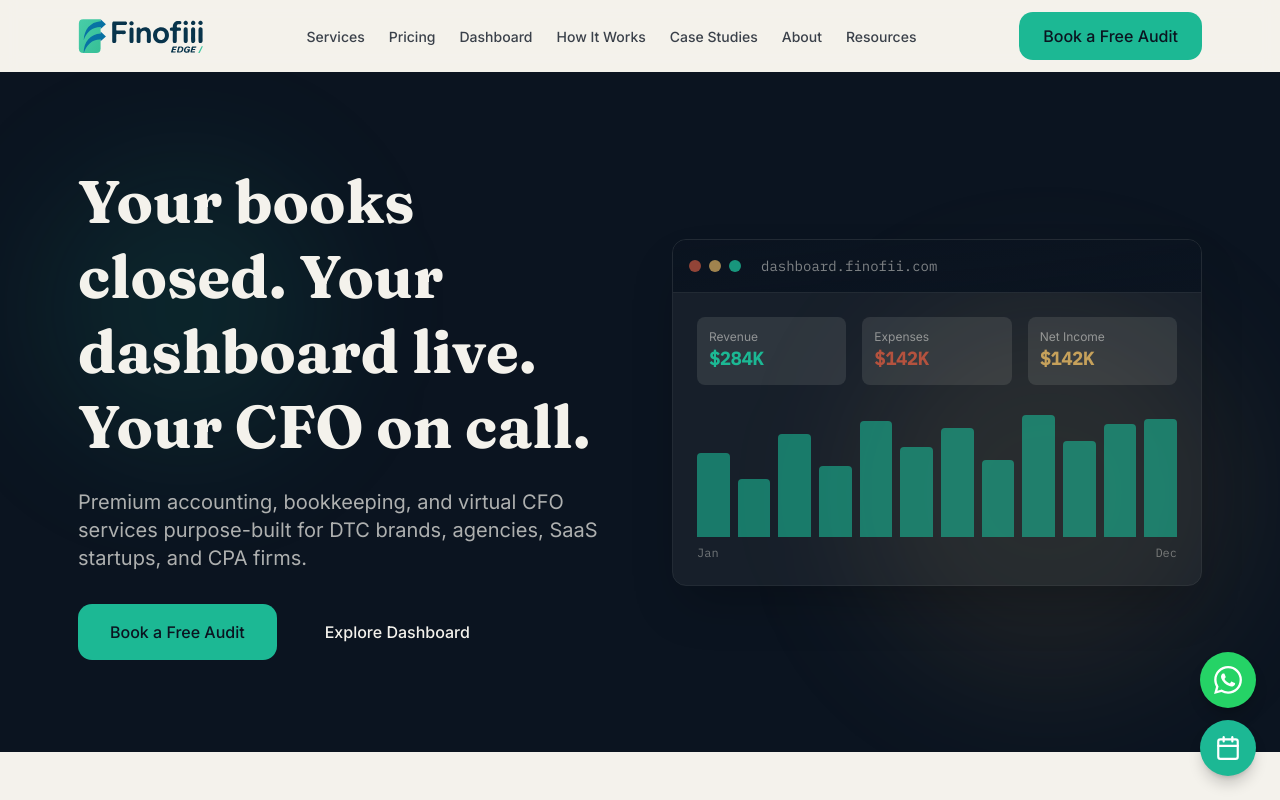
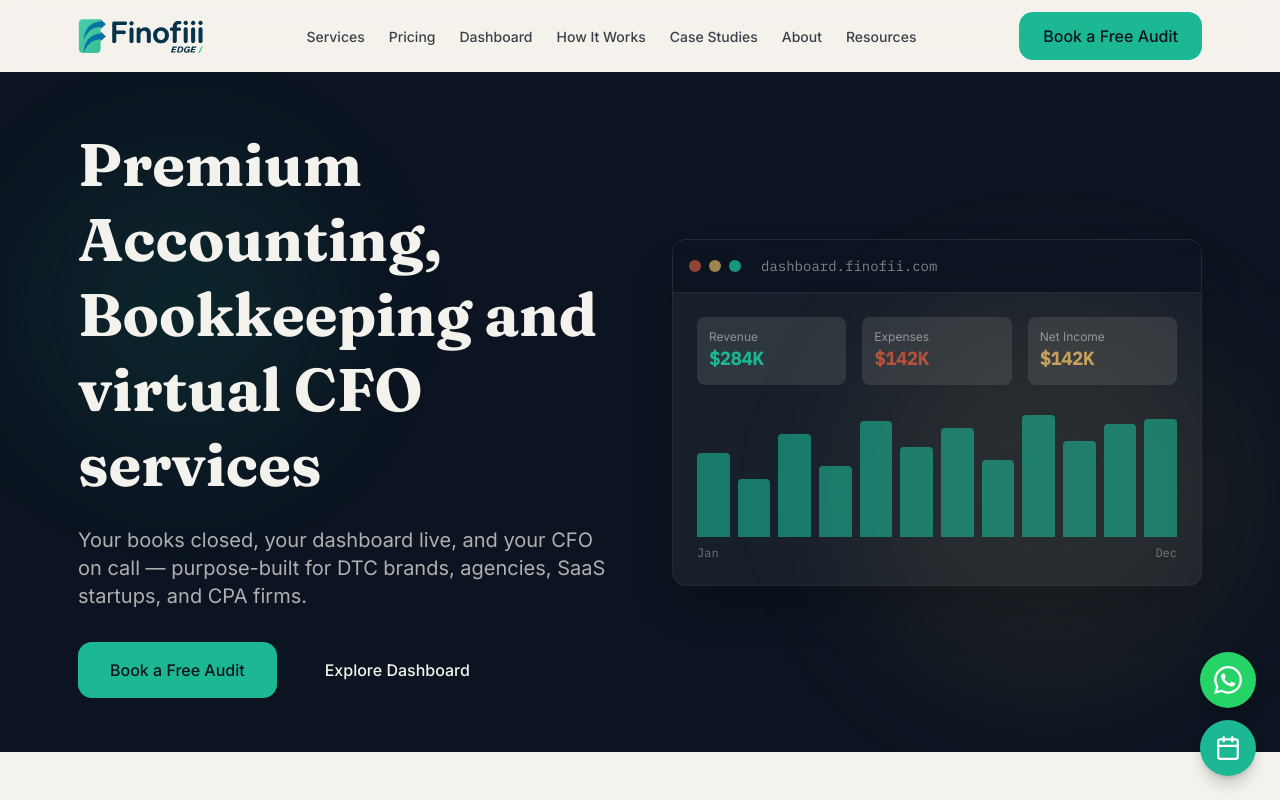
Before and after one commit to goclagee/finofii-edge-website, a Next.js app: page / in a window 1280 px wide. Shown: the top 800 px of the page. Built offline with nearby package versions, Linux system fonts and the light colour scheme.

Commit message:
Update homepage hero headline and supporting copy

```diff
--- a/src/app/home/HeroSection.tsx
+++ b/src/app/home/HeroSection.tsx
@@ -26,7 +26,7 @@ export function HeroSection() {
         {/* Left: Headline + CTA */}
         <div className="flex-1 text-center lg:text-left">
           <AnimatedHeadline
-            text="Your books closed. Your dashboard live. Your CFO on call."
+            text="Premium Accounting, Bookkeeping and virtual CFO services"
             as="h1"
             animation="fade-up"
             className="font-display text-4xl md:text-5xl lg:text-6xl font-bold text-paper leading-tight"
@@ -34,7 +34,7 @@ export function HeroSection() {
 
           <ScrollReveal animation="fade-up" delay={200}>
             <p className="mt-6 text-lg md:text-xl text-paper/70 font-interface max-w-xl mx-auto lg:mx-0">
-              Premium accounting, bookkeeping, and virtual CFO services purpose-built for DTC brands, agencies, SaaS startups, and CPA firms.
+              Your books closed, your dashboard live, and your CFO on call — purpose-built for DTC brands, agencies, SaaS startups, and CPA firms.
             </p>
           </ScrollReveal>
 
```
